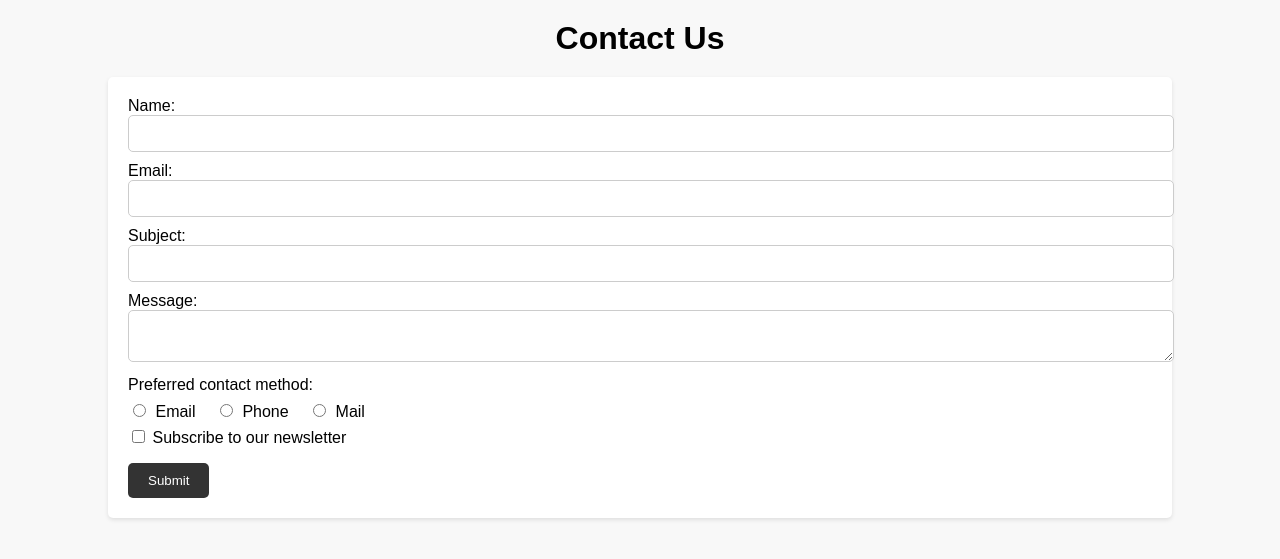
After one commit to LBohry/html-css-academic-small-project, a PHP site: page /pages/contact.html in a window 1280 px wide. The commit adds this page. Shown: the top 559 px of the page. Run offline with PHP 8.4, Linux system fonts and the light colour scheme.

Commit message:
new changes

```diff
--- /dev/null
+++ b/pages/contact.html
@@ -0,0 +1,41 @@
+<!DOCTYPE html>
+<html>
+
+<head>
+    <title>Formulaire Contact</title>
+    <link rel="stylesheet" href="../styles.css">
+</head>
+
+<body>
+    <h1 class="contact-header">Contact Us</h1>
+    <form action="/" method="post">
+        <label for="name">Name:</label><br>
+        <input type="text" id="name" name="name"><br>
+
+        <label for="email">Email:</label><br>
+        <input type="email" id="email" name="email"><br>
+
+        <label for="subject">Subject:</label><br>
+        <input type="text" id="subject" name="subject"><br>
+
+        <label for="message">Message:</label><br>
+        <textarea id="message" name="message"></textarea><br>
+
+        <p>Preferred contact method:</p>
+        <input type="radio" id="contactChoice1" name="contact" value="email">
+        <label for="contactChoice1">Email</label>
+
+        <input type="radio" id="contactChoice2" name="contact" value="phone">
+        <label for="contactChoice2">Phone</label>
+
+        <input type="radio" id="contactChoice3" name="contact" value="mail">
+        <label for="contactChoice3">Mail</label><br>
+
+        <input type="checkbox" id="subscribe" name="subscribe" value="newsletter">
+        <label for="subscribe"> Subscribe to our newsletter</label><br>
+
+        <input type="submit" value="Submit">
+    </form>
+</body>
+
+</html>
--- a/styles.css
+++ b/styles.css
@@ -1,6 +1,5 @@
 /* styles.css */
 
-/* Reset default margin and padding */
 body,
 h1,
 h2,
@@ -12,10 +11,61 @@ li {
     padding: 0;
 }
 
-/* Set a background color for the entire page */
 body {
     background-color: #f8f8f8;
-    font-family: Arial, sans-serif;
+    font-family: Poppins, sans-serif;
+}
+
+.menu {
+    z-index: 1;
+    position: absolute;
+    top: 0;
+    right: 0;
+    width: 300px;
+    height: 100%;
+    display: grid;
+    justify-content: center;
+    align-items: center;
+    margin-top: -10%;
+}
+
+.menu ul {
+    position: relative;
+}
+
+.menu ul li {
+    list-style: none;
+    margin-top: 5%;
+}
+
+.menu ul li a {
+    text-decoration: none;
+    font-size: 2rem;
+    color: #111;
+    font-weight: 350;
+}
+
+body .menu ul li a:hover {
+    color: #ffffff;
+}
+
+.overlay {
+    position: absolute;
+    top: 15%;
+    right: 25%;
+    width: 100%;
+    height: 100%;
+    mix-blend-mode: overlay;
+}
+
+.overlay h1 {
+    font-size: 5em;
+    color: rgb(246, 246, 246);
+}
+
+.explore {
+    font-size: 2em;
+    color: #000000;
 }
 
 /* Header styling */
@@ -23,7 +73,6 @@ header {
     background-color: #333;
     color: #fff;
     text-align: center;
-    padding: 20px;
 }
 
 /* Main content section */
@@ -34,12 +83,9 @@ header {
     padding: 20px;
 }
 
-/* Individual destination styling */
 .destination {
     flex: 0 0 auto;
-    /* Let the width adjust to content */
     max-width: 300px;
-    /* Set a maximum width */
     background-color: #fff;
     padding: 20px;
     margin-right: 20px;
@@ -47,7 +93,6 @@ header {
     box-shadow: 0 2px 4px rgba(0, 0, 0, 0.1);
 }
 
-/* Destination images */
 .destination img {
     max-width: 100%;
     height: auto;
@@ -56,11 +101,111 @@ header {
     height: 200px;
 }
 
-
-/* Footer styling */
 footer {
     text-align: center;
     padding: 10px;
     background-color: #333;
     color: #fff;
 }
+
+.overview-section {
+    background-color: #fff;
+    padding: 20px;
+    margin-top: 20px;
+    border-radius: 5px;
+    box-shadow: 0 2px 4px rgba(0, 0, 0, 0.1);
+}
+
+.destination-section {
+    display: flex;
+    justify-content: space-between;
+    align-items: center;
+    background-color: #fff;
+    padding: 20px;
+    margin-top: 20px;
+    border-radius: 5px;
+    box-shadow: 0 2px 4px rgba(0, 0, 0, 0.1);
+}
+
+/* Destination images */
+.destination-section img {
+    max-width: 50%;
+    height: auto;
+    border-radius: 5px;
+}
+
+/* Destination text */
+.destination-section .text {
+    width: 45%;
+}
+
+.destination p {
+    line-height: 1.6;
+    margin-bottom: 15px;
+}
+
+.social {
+    display: flex;
+    justify-content: center;
+    align-items: center;
+    padding: 10px;
+}
+
+.social li {
+    margin: 0 10px;
+    list-style: none;
+}
+
+
+form {
+    width: 80%;
+    margin: 0 auto;
+    padding: 20px;
+    background-color: #fff;
+    border-radius: 5px;
+    box-shadow: 0 2px 4px rgba(0, 0, 0, 0.1);
+}
+
+form label {
+    display: inline-block;
+    margin-right: 15px;
+}
+
+form input[type="radio"] {
+    display: inline-block;
+    margin-right: 5px;
+    margin-top: 10px;
+    margin-bottom: 10px;
+}
+
+form input[type="checkbox"] {
+    margin-bottom: 20px;
+}
+
+form input[type="text"],
+form input[type="email"],
+form textarea {
+    width: 100%;
+    padding: 10px;
+    margin-bottom: 10px;
+    border-radius: 5px;
+    border: 1px solid #ccc;
+}
+
+form input[type="submit"] {
+    padding: 10px 20px;
+    border: none;
+    border-radius: 5px;
+    background-color: #333;
+    color: #fff;
+    cursor: pointer;
+}
+
+form input[type="submit"]:hover {
+    background-color: #444;
+}
+
+.contact-header {
+    padding: 20px;
+    text-align: center;
+}
```
Also changed, not shown: index.html (+28 -4 lines), pages/djerba.html (+18 -6 lines), pages/hammamet.html (+13 -5 lines), pages/jemm.html (+16 -5 lines), pages/kairaouen.html (+22 -8 lines), pages/monastir.html (+14 -4 lines), pages/sousse.html (+18 -7 lines), pictures/facebook.png (added), pictures/instagram.png (added), pictures/twitter.png (added), 1 other file.
